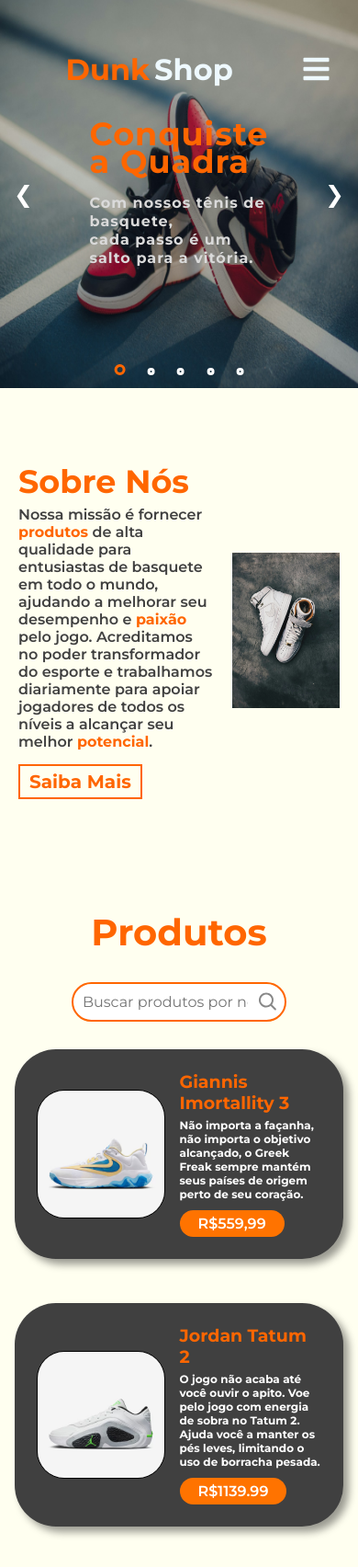
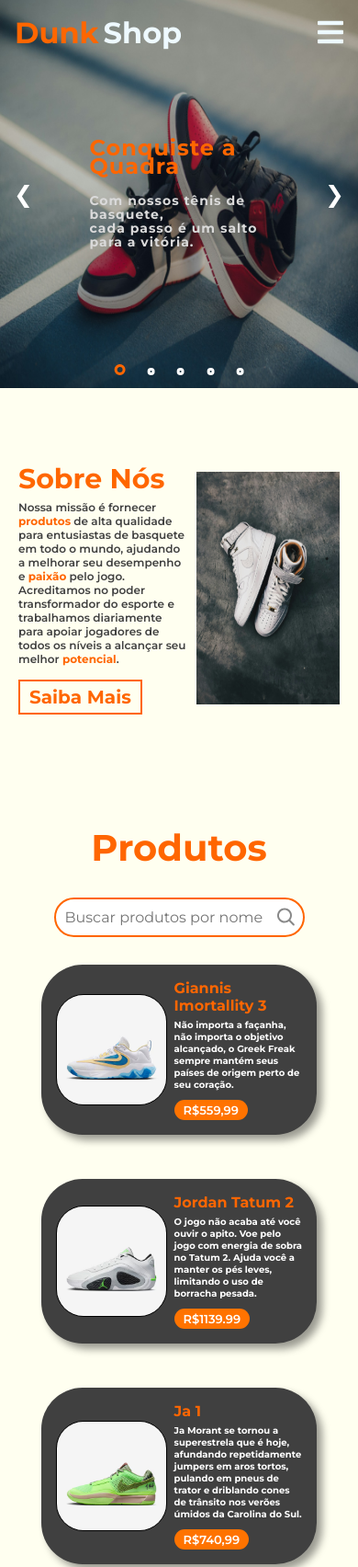
Before and after one commit to FelipeDorneles09/DunkStore, a plain HTML site: page index.html in a window 390 px wide. Shown: the top 1704 px of the page at 92% size. Drawn offline with Linux system fonts and the light colour scheme.

Commit message:
Add files via upload

```diff
--- a/css/style.css
+++ b/css/style.css
@@ -462,7 +462,7 @@ nav li{
 
 /* 5 */
 /* Estilos para tablets (largura máxima de 800px) */
-@media screen and (max-width: 800px) {
+@media screen and (max-width: 1024px) {
 	nav {
 		padding: 40px 4%; /* Reduzindo o padding para manter a altura */
 
@@ -644,7 +644,36 @@ nav li{
 }
 
 /* Estilos para celulares (largura máxima de 520px) */
-@media screen and (max-width: 520px) {
+@media screen and (max-width: 520px){
+	nav {
+		padding: 0px 0%; /* Reduzindo o padding para manter a altura */
+
+	}
+	nav ul{
+		flex-wrap: wrap;
+	}
+
+	#logo{
+		font: 20px;
+		margin-left: 0px;
+	}
+
+	.navbar-toggle{
+		display: block;
+	}
+
+
+	.content-header{
+		font-size: 13px;
+		display: none;
+		width: 100%;
+		text-align: center;
+	}
+
+	.activo{
+		display: block;
+	}
+
     .slider {
         height: 50vh; /* Metade da altura original */
     }
@@ -665,13 +694,13 @@ nav li{
     }
 
     .txt h1 {
-        font-size: 35px;
-        line-height: 30px;
+        font-size: 24px;
+        line-height: 20px;
     }
 
     .txt p {
-        font-size: 16px;
-		line-height: 20px;
+        font-size: 14px;
+		line-height: 15px;
     }
 
     .prev, .next {
@@ -696,9 +725,9 @@ nav li{
 	}
 
 	.container img{
-		margin-left: 20px;
-		width: 30vw;
-		height: 20vh;
+		margin-left: 10px;
+		width: 40vw;
+		height: 30vh;
 	}
 
 	.about{
@@ -706,12 +735,12 @@ nav li{
 	}
 
 	.about h2{
-		font-size: 35px;
+		font-size: 30px;
 		padding-bottom: 5px;
 	}
 
 	.about h4{
-		font-size: 16px;
+		font-size: 12px;
 		padding-bottom: 10px;
 	}
 
@@ -730,31 +759,32 @@ nav li{
 	}
 
 	.card{
-		padding: 1.5rem;
-		max-width: 400px; /* Ajuste o tamanho conforme necessário */
+		padding: 1rem;
+		max-width: 300px; /* Ajuste o tamanho conforme necessário */
 		border-radius: 45px;
 		margin-bottom: 3rem;
 	}
 
 	.card img{
 		max-width: 45%; /* Ajuste a largura conforme necessário */
-		margin-right: 1rem;
+		margin-right: 0.5rem;
 	}
 
 	.card h3{
 		margin-bottom: 5px;
-		font-size: 19px;
+		font-size: 16px;
 	}
 
 	.card h5{
 		color: #fff;
 		margin-bottom: 10px;
-		font-size: 12px;
+		font-size: 10px;
 	}
 
 	.card a{
+		font-size: 13px;
 		background-color: #ff7300;
-		padding: 5px 20px;
+		padding: 3px 10px;
 		border-radius: 30px;
 		color: #fff;
 		text-decoration: none;
@@ -774,14 +804,14 @@ nav li{
 		margin: 30px 0;
 	}
 	.search-container:hover{
-		width: 70%;
+		width: 80%;
 		max-width: 700px;
 	}
 
 
 	.search-container {
 		position: relative;
-		width: 60%; /* Aumente para 60% ou ajuste conforme necessário */
+		width: 70%; /* Aumente para 60% ou ajuste conforme necessário */
 		max-width: 600px; /* Ajuste conforme necessário */
 		transition: all .3s ease;
 	}
--- a/index.html
+++ b/index.html
@@ -2,10 +2,12 @@
 <html>
 <head>
     <title>DunkShop</title>
+	<meta charset="UTF-8">
+	<meta name="viewport" content="width=device-width, initial-scale=1.0">
     <link rel="stylesheet" href="css/style.css">
 	<link rel="stylesheet" href="https://cdnjs.cloudflare.com/ajax/libs/font-awesome/5.15.3/css/all.min.css"/>
 </head>
-<body style="height: 2000px;">
+<body>
 	<nav id="header">
 		<ul>
 			<li id="logo">Dunk<span id="logo-s">Shop</span></li>
```
Also changed, not shown: detalhes.html (+3 -1 lines).
